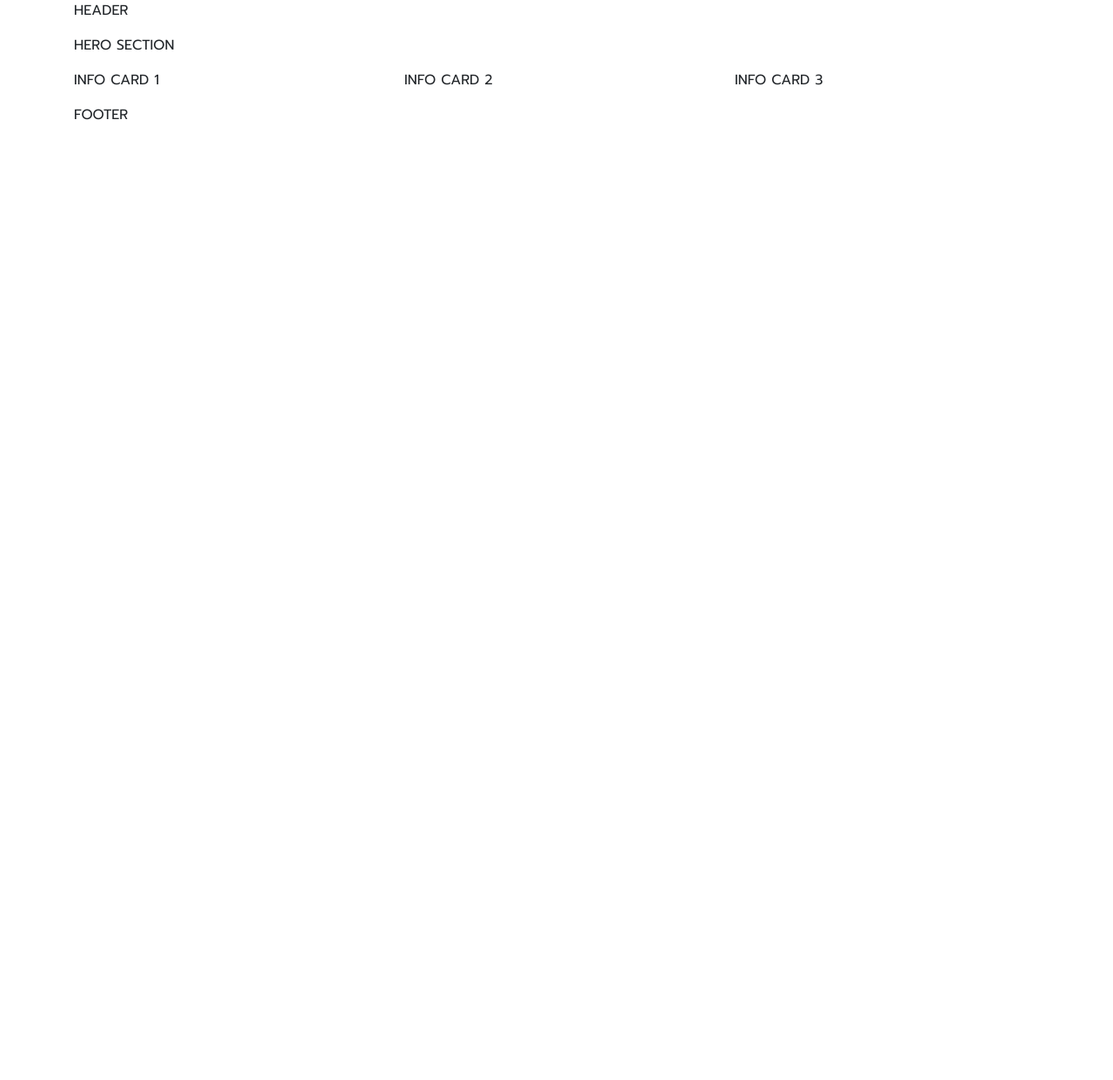
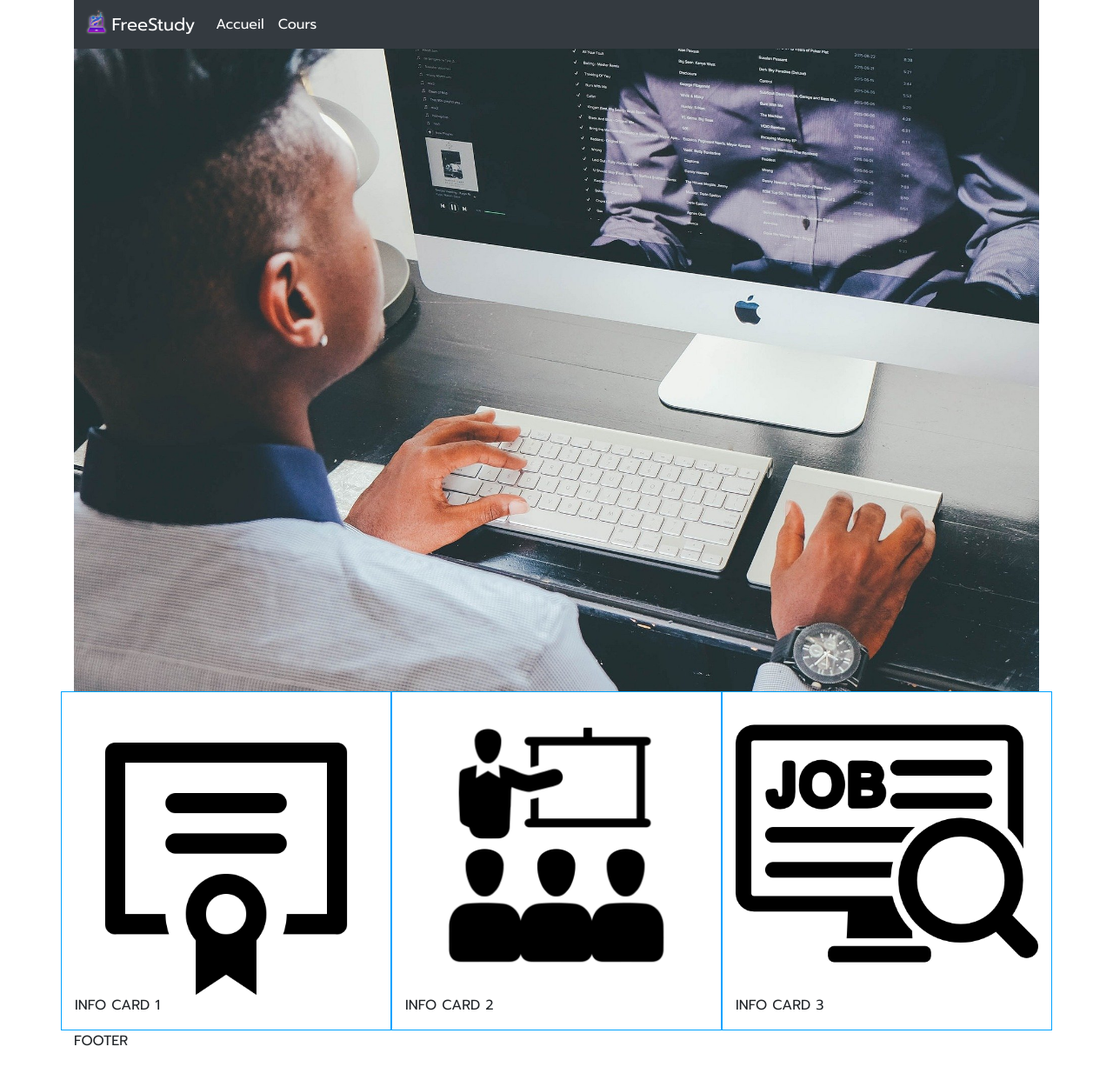
Before and after one commit to Anthonoir576/Projet-01_OpenClassRooms-BOOTSTRAP, a website: page index.html in a window 1280 px wide. Shown: the whole page at 87% size. Before the commit the page ends 800 px from the top, so only its background shows below. Drawn offline with nearby package versions, Linux system fonts and the light colour scheme.

Commit message:
intégration all pix banner logo nav and start card

```diff
--- a/index.html
+++ b/index.html
@@ -35,20 +35,37 @@
 
             <div class="row">
                 <header class="col">
-                    <p>HEADER</p>
+                    <nav class="navbar navbar-expand text-white bg-dark">
+                        <a href="index.html" class="navbar-brand"> <img class="logo" src="img/logomod.png" alt="logo entreprise"/> FreeStudy</a>
+                        <ul class="navbar-nav">
+                            <li class="nav-item active"><a href="index.html" class="nav-link">Accueil</a></li>
+                            <li class="nav-item"><a href="cours.html" class="nav-link">Cours</a></li>
+                        </ul>
+                    </nav>
                 </header>
             </div>
 
             <div class="row">
                 <main class="col">
-                    <p>HERO SECTION</p>
+                    <img class="banner" src="img/picture01.jpg" alt="banner picture" />
                 </main>
             </div>
 
             <div class="row" class="card">
-                <div class="col" class="info-card"><p>INFO CARD 1</p></div>
-                <div class="col" class="info-card"><p>INFO CARD 2</p></div>
-                <div class="col" class="info-card"><p>INFO CARD 3</p></div>
+                <div class="col-12 col-md-4 col-lg-4 info-card" >
+                    <img src="img/icon1.png" alt="icon diplome" />
+                    <p>INFO CARD 1</p>
+                </div>
+
+                <div class="col-12 col-md-4 col-lg-4 info-card" >
+                    <img src="img/icon2.png" alt="icon diplome" />
+                    <p>INFO CARD 2</p>
+                </div>
+
+                <div class="col-12 col-md-4 col-lg-4 info-card" >
+                    <img src="img/icon3.png" alt="icon diplome" />
+                    <p>INFO CARD 3</p>
+                </div>
             </div>
 
             <div class="row">
@@ -56,8 +73,6 @@
                     <p>FOOTER</p>
                 </footer>
             </div>
-
-
 
         </div>
 
--- a/style.scss
+++ b/style.scss
@@ -64,6 +64,13 @@ table {
     }
 */
 
+
+a {
+
+	color: inherit;
+
+}
+
 // ######################### END RESET CSS #############################
 
 // FONT
@@ -73,3 +80,41 @@ body {
     font-family: 'Prompt', sans-serif;
 
 }
+
+
+// BANNER
+.banner {
+
+
+	max-width: 100%;
+	height: auto;
+
+}
+
+// CARD
+.info-card {
+
+	border: 1px solid rgb(0, 162, 255);
+
+	& img {
+
+		align-self: center;
+		max-width: 100%;
+
+	}
+
+}
+
+// LOGO NAV
+.logo {
+
+	width: 20px;
+	height: auto;
+
+	position: relative;
+	top: -5px;
+
+
+	filter: drop-shadow(0 0 .1rem white);
+
+}
```
Also changed, not shown: img/icon1.png (added), img/icon2.png (added), img/icon3.png (added), style.css, 1 other file.
